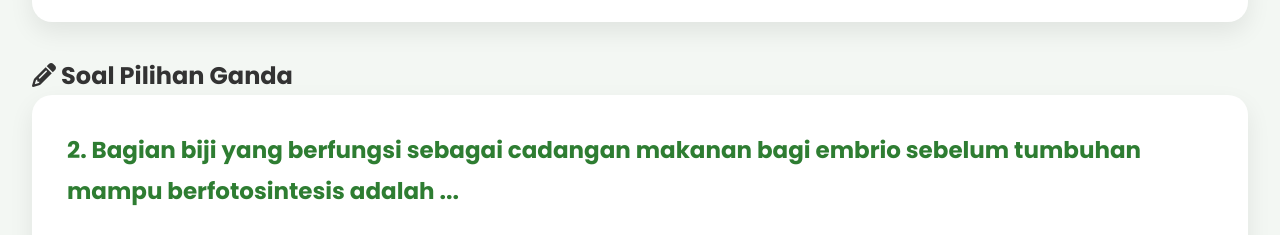
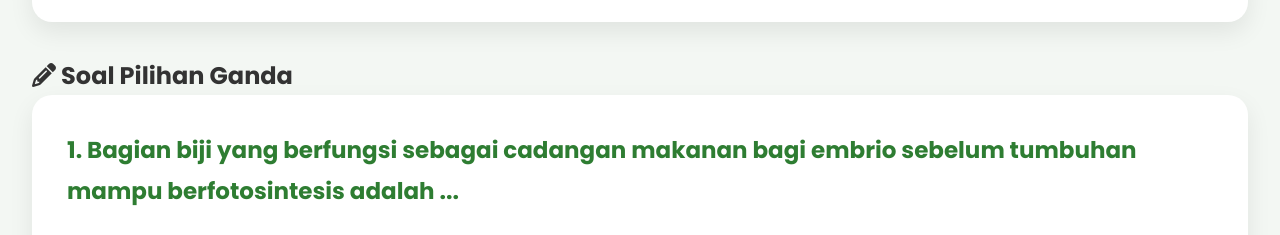
Before and after one commit to agiisttta/NexSeed, a plain HTML site: page frontend/html/quiz.html in a window 1280 px wide. Shown: the part 900-1135 px from the top of the page. Drawn offline with Linux system fonts and the light colour scheme; no server answers; sample sign-in values are in the browser's storage.

Commit message:
Update soal no 1

```diff
--- a/frontend/html/quiz.html
+++ b/frontend/html/quiz.html
@@ -171,7 +171,7 @@
 
         <div class="question">
           <h3>
-            2. Bagian biji yang berfungsi sebagai cadangan makanan bagi embrio sebelum tumbuhan mampu berfotosintesis adalah ...
+            1. Bagian biji yang berfungsi sebagai cadangan makanan bagi embrio sebelum tumbuhan mampu berfotosintesis adalah ...
           </h3>
 
           <label>
```
